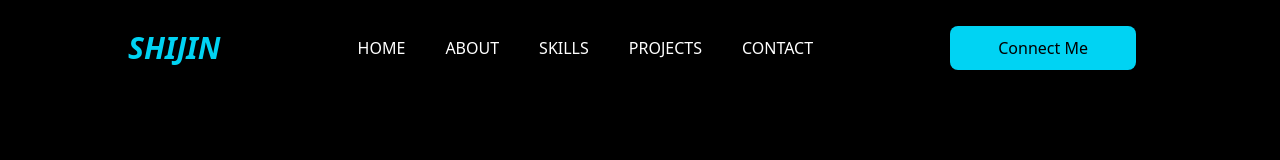
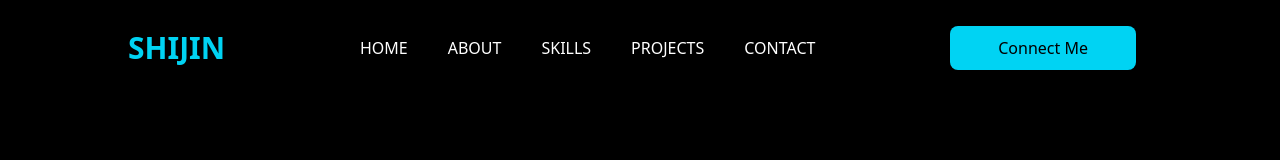
Before and after one commit to Shijin2k3/Portfolio-shijin, a React (Vite) app: page / in a window 1280 px wide. Shown: the top 160 px of the page. Built offline with nearby package versions, Linux system fonts and the light colour scheme.

Commit message:
solved issue

```diff
--- a/src/components/Navbar/Navbar.jsx
+++ b/src/components/Navbar/Navbar.jsx
@@ -17,7 +17,7 @@ const Navbar = ({openNav}) => {
     <div className='w-full h-[12vh] fixed bg-black text-white transition-all duration-200 z-[1000]'>
         <div className='flex items-center h-full justify-between w-[90%] xl:w-[80%] mx-auto'>
             <div>
-                <h1 className='uppercase font-bold text-xl md:text-3xl italic cursor-pointer text-cyan-400'>SHIJIN</h1>
+                <h1 className='uppercase font-bold text-xl md:text-3xl cursor-pointer text-cyan-400'>SHIJIN</h1>
             </div>
             <div className='hidden lg:flex items-center space-x-10'>
               {navItems.map(({link,path})=>(
```
